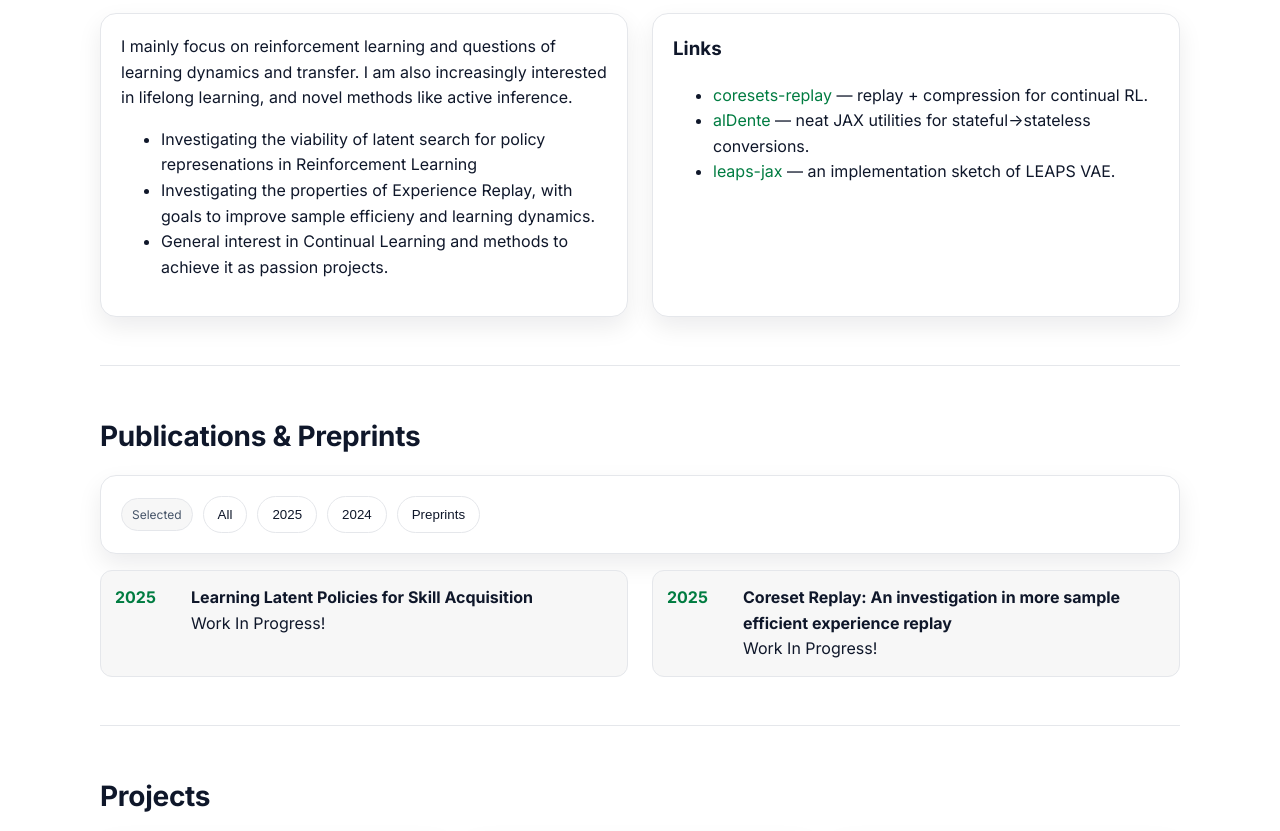
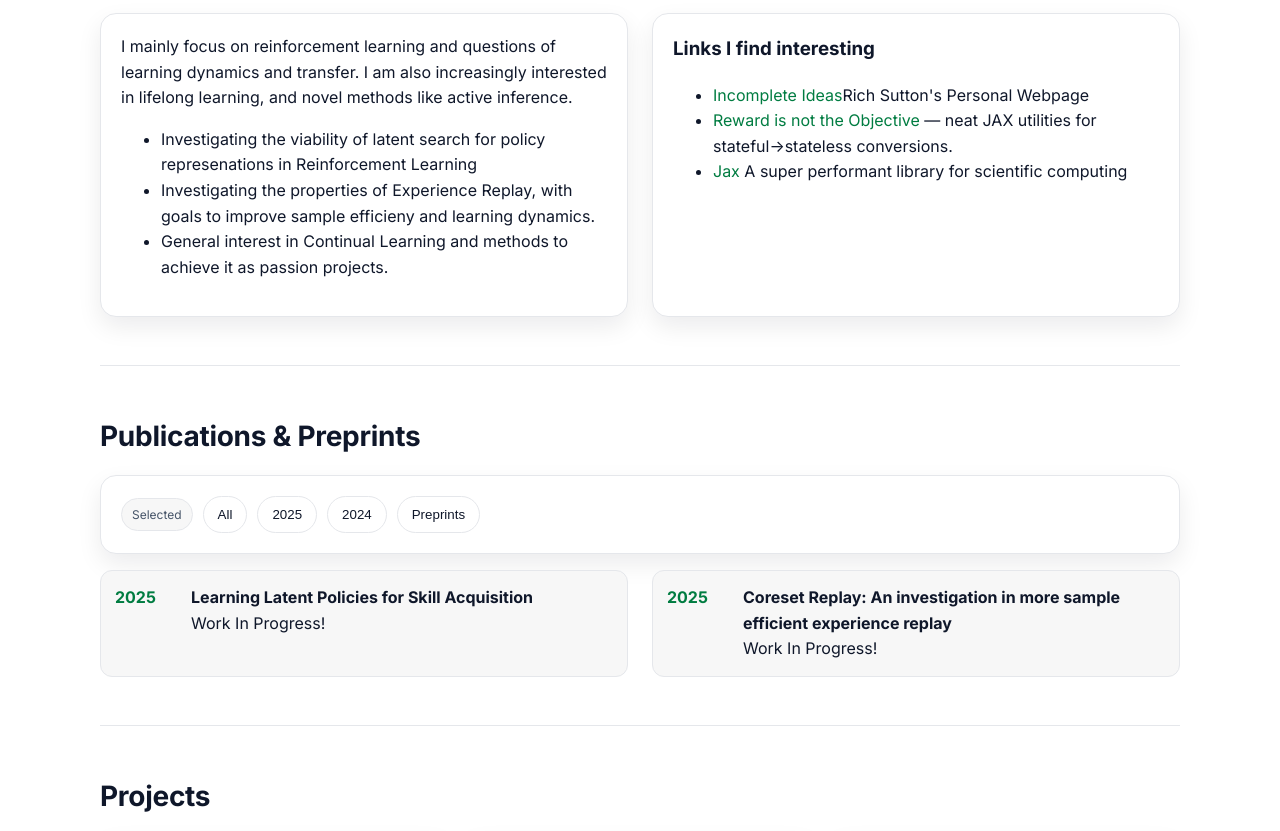
Before and after one commit to thearminashrafi/thearminashrafi.github.io, a plain HTML site: page index.html in a window 1280 px wide. Shown: the part 1043-1874 px from the top of the page. Drawn offline with Linux system fonts and the light colour scheme.

Commit message:
Update index.html

```diff
--- a/index.html
+++ b/index.html
@@ -235,11 +235,11 @@
           </ul>
         </div>
         <div class="card">
-          <h3 style="margin-top:0">Links</h3>
+          <h3 style="margin-top:0">Links I find interesting</h3>
           <ul>
-            <li><a href="#">coresets-replay </a> — replay + compression for continual RL.</li>
-            <li><a href="#">alDente</a> — neat JAX utilities for stateful→stateless conversions.</li>
-            <li><a href="#">leaps-jax</a> — an implementation sketch of LEAPS VAE.</li>
+            <li><a href="http://incompleteideas.net">Incomplete Ideas</a>Rich Sutton's Personal Webpage </li>
+            <li><a href="https://www.lesswrong.com/posts/pdaGN6pQyQarFHXF4/reward-is-not-the-optimization-target">Reward is not the Objective</a> — neat JAX utilities for stateful→stateless conversions.</li>
+            <li><a href="https://docs.jax.dev/en/latest/notebooks/thinking_in_jax.html">Jax</a> A super performant library for scientific computing</li>
           </ul>
         </div>
       </div>
```
